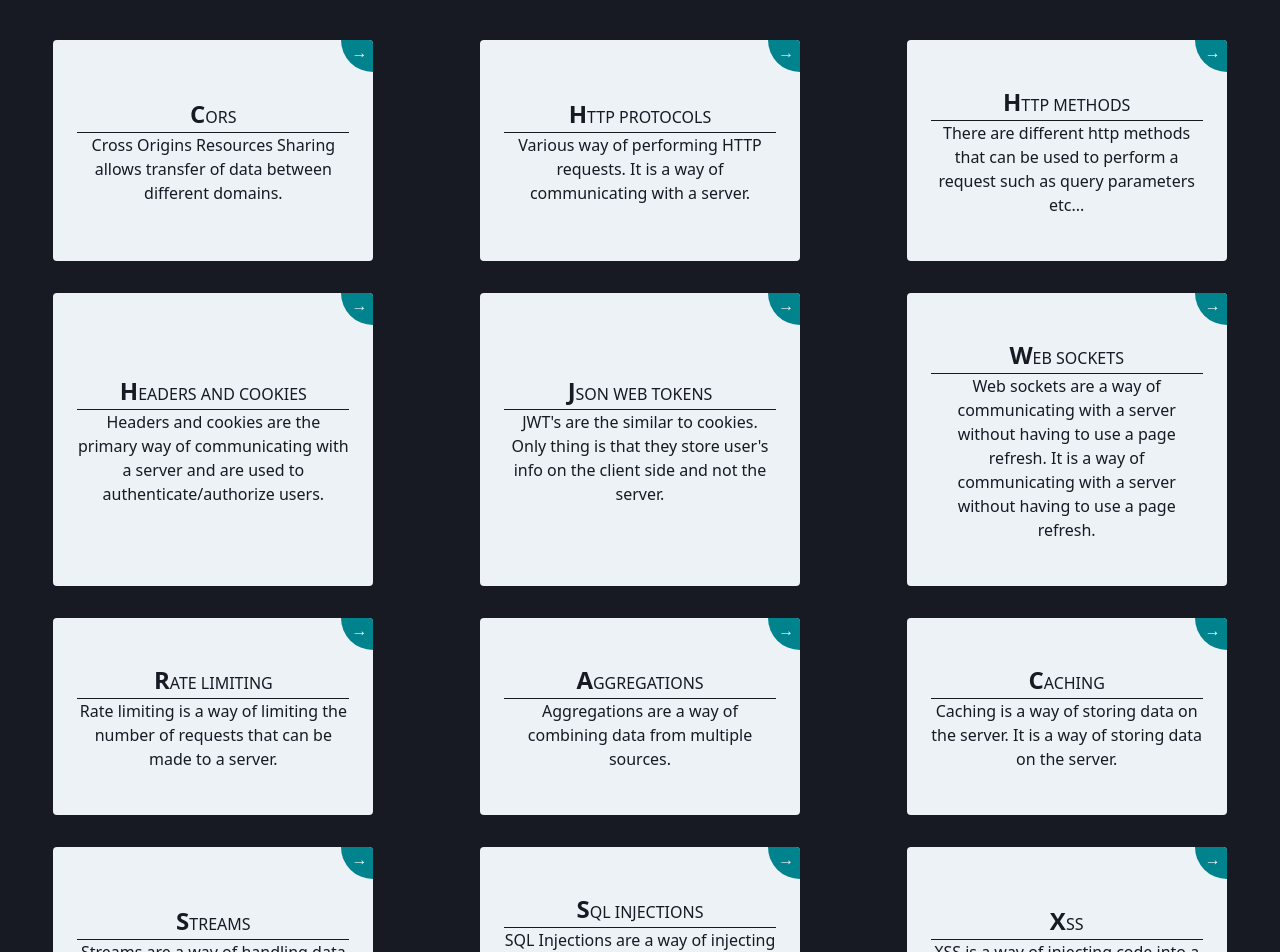
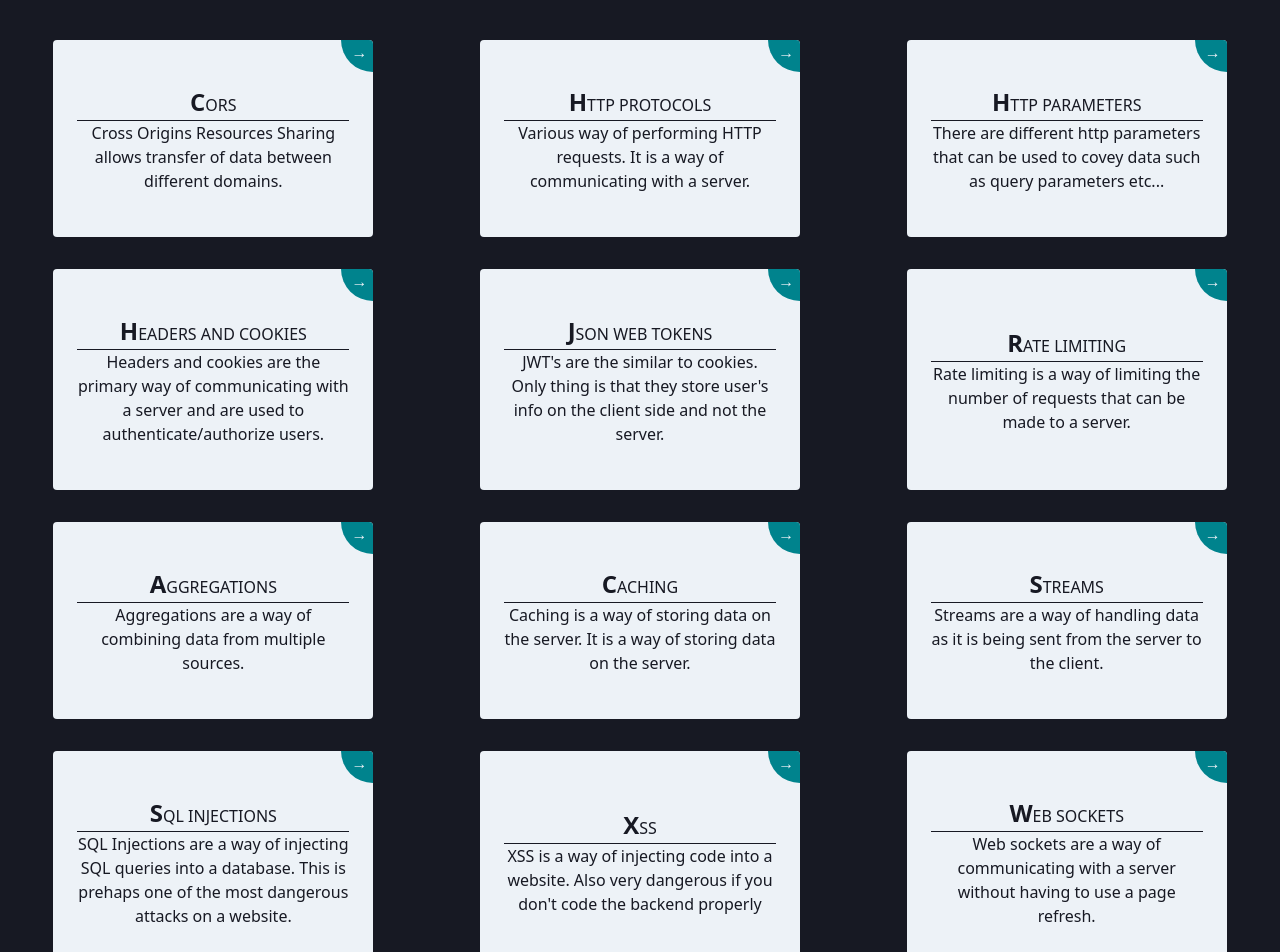
Before and after one commit to ananth243/web-dev-concepts, a Next.js app: page /home in a window 1280 px wide. Shown: the part 160-1112 px from the top of the page. Built offline with nearby package versions, Linux system fonts and the light colour scheme; no server answers; sample sign-in values are in the browser's storage.

Commit message:
Done with major features

```diff
--- a/pages/home/index.js
+++ b/pages/home/index.js
@@ -30,10 +30,10 @@ export default function Home() {
     },
     {
       id: 2,
-      name: "HTTP methods",
+      name: "HTTP Parameters",
       link: "/home/methods",
       description:
-        "There are different http methods that can be used to perform a request such as query parameters etc...",
+        "There are different http parameters that can be used to covey data such as query parameters etc...",
     },
     {
       id: 3,
@@ -51,52 +51,52 @@ export default function Home() {
     },
     {
       id: 5,
-      name: "Web Sockets",
-      link: "/home/ws",
+      name: "Rate Limiting",
+      link: "/home/rate",
       description:
-        "Web sockets are a way of communicating with a server without having to use a page refresh. It is a way of communicating with a server without having to use a page refresh.",
+      "Rate limiting is a way of limiting the number of requests that can be made to a server.",
     },
     {
       id: 6,
-      name: "Rate Limiting",
-      link: "/home/rate",
-      description:
-        "Rate limiting is a way of limiting the number of requests that can be made to a server.",
-    },
-    {
-      id: 7,
       name: "Aggregations",
       link: "/home/agg",
       description:
         "Aggregations are a way of combining data from multiple sources.",
     },
     {
-      id: 8,
+      id: 7,
       name: "Caching",
       link: "/home/cache",
       description:
       "Caching is a way of storing data on the server. It is a way of storing data on the server.",
     },
     {
-      id: 9,
+      id: 8,
       name: "Streams",
       link: "/home/stream",
       description:
       "Streams are a way of handling data as it is being sent from the server to the client.",
     },
     {
-      id: 10,
+      id: 9,
       name: "SQL Injections",
       link: "/home/sql",
       description:
         "SQL Injections are a way of injecting SQL queries into a database. This is prehaps one of the most dangerous attacks on a website.",
     },
     {
-      id: 11,
+      id: 10,
       name: "XSS",
       link: "/home/xss",
       description:
-        "XSS is a way of injecting code into a website. Also very dangerous if you don't code the backend properly",
+      "XSS is a way of injecting code into a website. Also very dangerous if you don't code the backend properly",
+    },
+    {
+      id: 11,
+      name: "Web Sockets",
+      link: "/home/ws",
+      description:
+        "Web sockets are a way of communicating with a server without having to use a page refresh.",
     },
   ];
   return (
--- a/pages/home/methods.js
+++ b/pages/home/methods.js
@@ -24,11 +24,11 @@ function Methods() {
     if (!isNaN(url) && url !== "") {
       try {
         const id = Math.random() * 2000;
-        const get = await axios.get(`http://localhost:${url}` + `/${id}`);
+        const result = await axios.get(`http://localhost:${url}/dynamic/${id}`);
         const json = await axios.get(
-          `http://localhost:${url}` + "?name=John Doe"
+          `http://localhost:${url}/dynamic/?name=John Doe`
         );
-        if (json.data.name === "John Doe" && get.data.id === id) {
+        if (json.data.name === "John Doe" && parseFloat(result.data.id )=== id) {
           setMessage({
             status: true,
             message: "Success",
--- a/pages/home/ws.js
+++ b/pages/home/ws.js
@@ -4,7 +4,8 @@ import AuthContext from "../../Providers/AuthContext";
 import { useRouter } from "next/router";
 import UrlContext from "../../Providers/UrlContext";
 import Page from "../../components/Page";
-import { io } from "socket.io-client";
+import io from 'socket.io-client'
+let socket;
 
 function Ws() {
   const { url } = useContext(UrlContext);
@@ -18,13 +19,19 @@ function Ws() {
     if (!state) {
       router.push("/");
     }
+    // socketInitializer()
   }, [state, router]);
+
+  const socketInitializer = async () => {
+    socket = io(`http://localhost:${url}`)
+    socket.on('connect', () => {
+      console.log('connected')
+    })
+  }
 
   async function execute() {
     if (isNaN(url) && url !== "") {
       try {
-        const endpoint = `http://localhost:${url}/socket`;
-        const socket = io(endpoint);
         socket.emit("talk", "Hello");
         socket.on("talk", (data) => {
           if (data === "Hello") {
@@ -54,9 +61,6 @@ function Ws() {
       <Navbar title="Socket Connections" />
       <Page
         description={description}
-        problem={problem}
-        execute={execute}
-        message={message}
       />
     </>
   );
```
